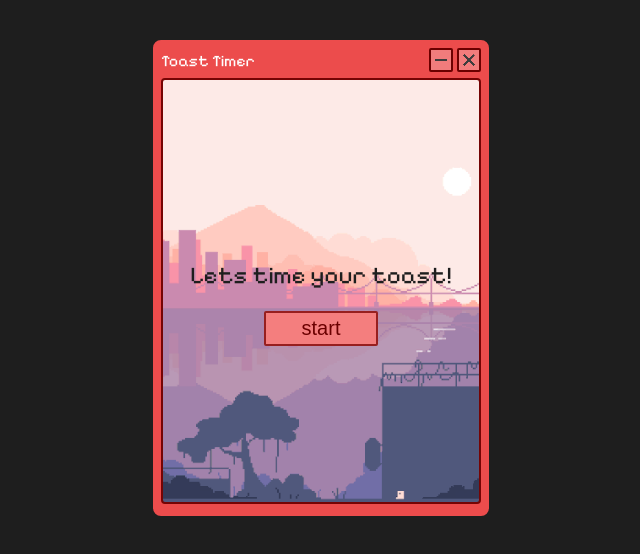
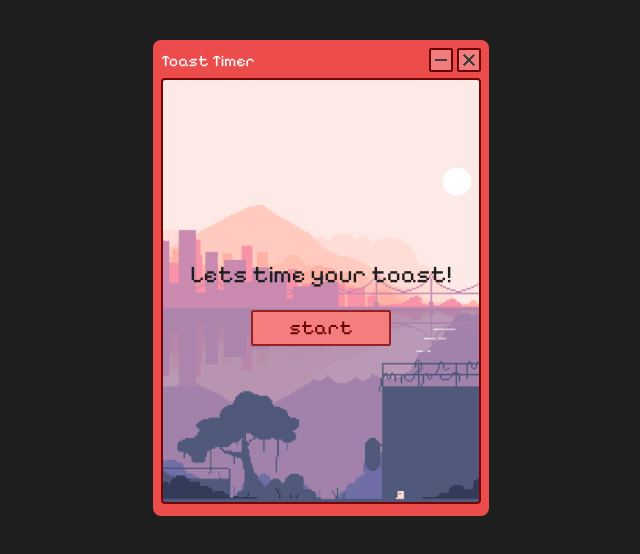
Before and after one commit to artjemm/toast-timer, a plain HTML site: page index.html in a window 1280 px wide. Shown: the whole page, without its empty margins (319-959 px from the left). Drawn offline with Linux system fonts and the light colour scheme.

Commit message:
Update style.css

```diff
--- a/style.css
+++ b/style.css
@@ -172,6 +172,7 @@ body {
   padding: 4px 36px;
   margin-top: 0px;
   font-size: 20px;
+font-family: 'Pixelify Sans', sans-serif;
   cursor: pointer;
   border-radius: 2px;
   color: #6b0000;
```
